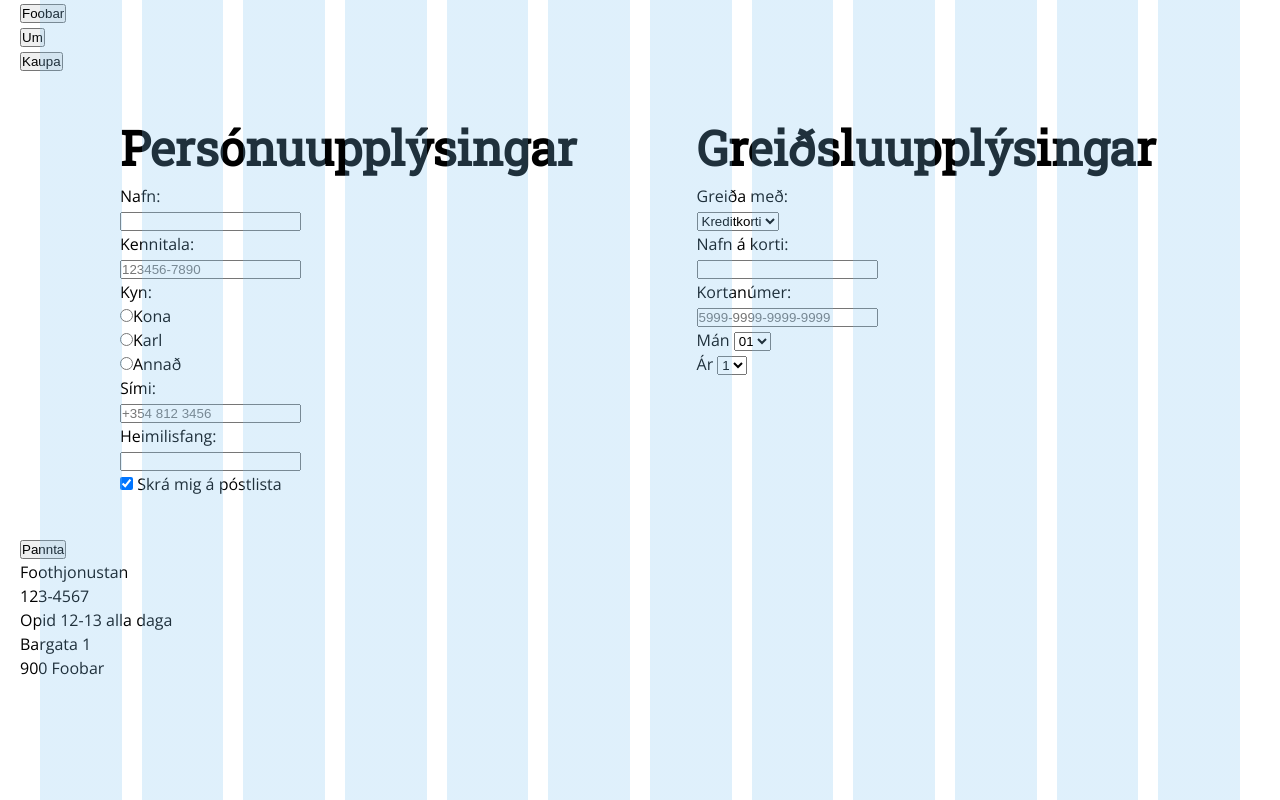
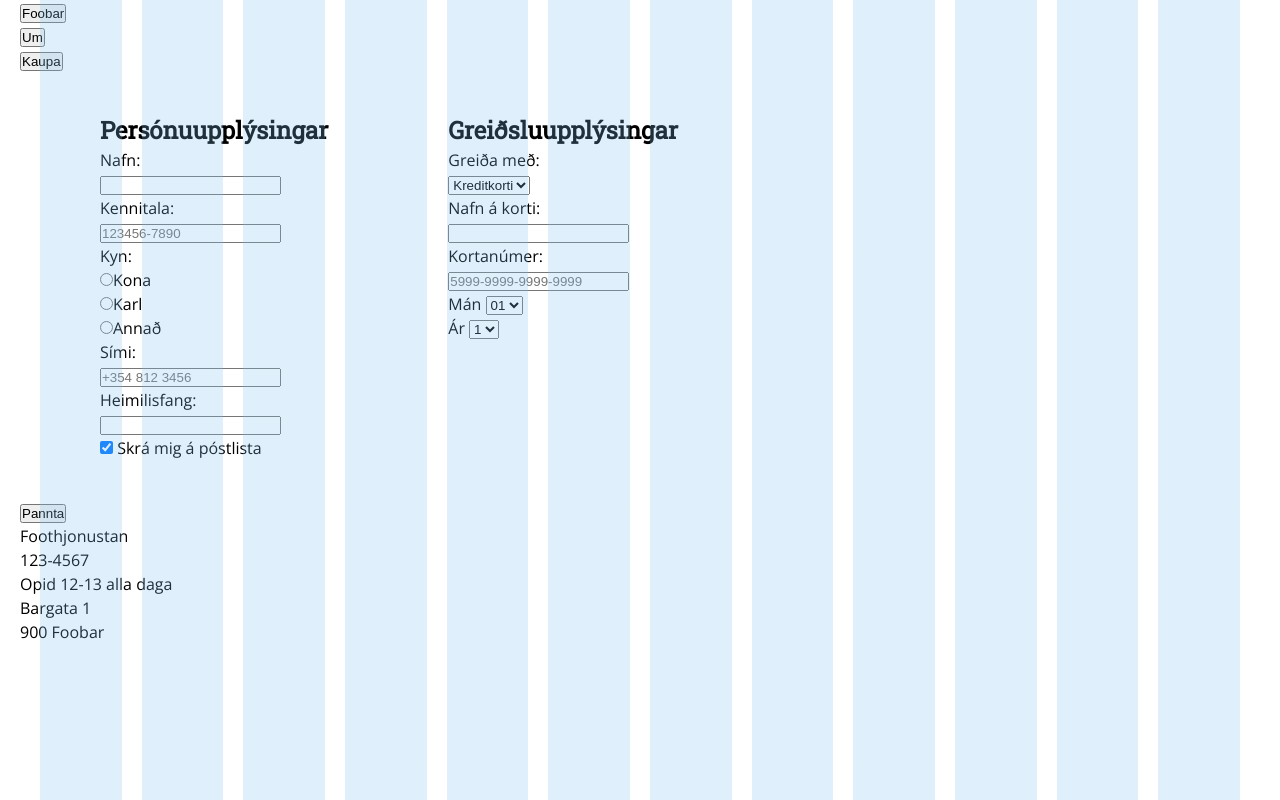
Before and after one commit to SunnevaThorsteins/Group-project-web, a website: page form.html in a window 1280 px wide. Drawn offline with nearby package versions, Linux system fonts and the light colour scheme.

Commit message:
1.vol form,html&scss

```diff
--- a/scss/form.scss
+++ b/scss/form.scss
@@ -1,13 +1,21 @@
 @import "scss/variables";
 .form{
+  /*
   max-width: $max-width;
-  margin: $gutter $gutter*2;
+  margin: $gutter $gutter;
   display: flex;
+  flex-wrap: wrap;*/
+  @media (max-width: 400px){
 
-  .section{
-    margin: $gutter $gutter*3;
+  }
+
+  /*.section{
+    max-width: $col*2;
     display: flex;
-    flex-direction: column;
+    flex-direction: column;*/
+
+  }
+  .item{
 
   }
 }
--- a/scss/heading.scss
+++ b/scss/heading.scss
@@ -6,7 +6,7 @@
   }
 
   &--two {
-    font-size: 2em;
+    font-size: 1em;
   }
 
   &--three {
```
Also changed, not shown: styles.css, 1 other file.
